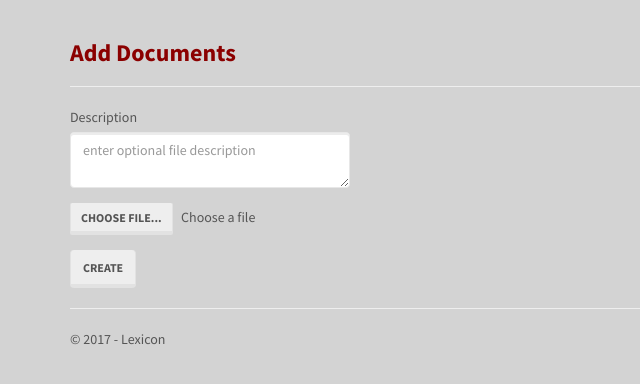
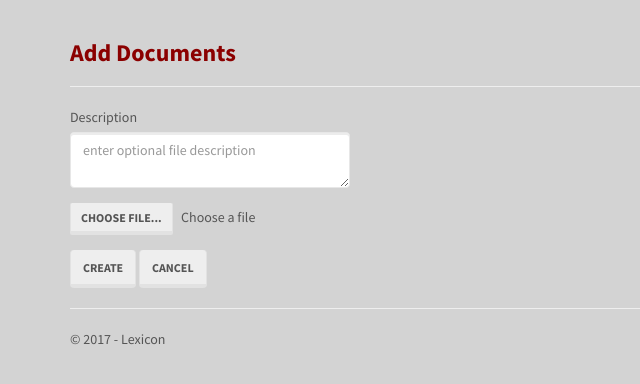
Before and after one commit to EyeQube/Lexicon_LMS, an ASP.NET MVC app: template Lexicon_LMS/Views/Document/AddFileToSystem.cshtml in a window 1280 px wide. Shown: the part 54-438 px from the top of the page, without its empty margins (0-640 px from the left). Run offline with ASP.NET Core 8 and stand-ins for ASP.NET MVC 5, Linux system fonts and the light colour scheme; the template is opened without the code that fills it, so the values that code supplies are empty; the project's own start-up code is not run, and a stand-in starts its controllers and pages; some libraries are stand-ins or nearby versions.

Commit message:
mixComit

```diff
--- a/Lexicon_LMS/Content/Site.css
+++ b/Lexicon_LMS/Content/Site.css
@@ -169,7 +169,7 @@ h3, h2 {
 }
 
 .btn-link {
-    text-transform: capitalize;
+    text-transform: none;
 }
 
 #inputFileName {
--- a/Lexicon_LMS/Views/Document/AddFileToSystem.cshtml
+++ b/Lexicon_LMS/Views/Document/AddFileToSystem.cshtml
@@ -34,6 +34,7 @@
     </div>
     <div class="form-group">
          <input type="submit" value="Create" class="btn btn-default" />
+        <a href="@TempData["ReturnUrl"]" class="btn btn-default">Cancel</a>
     </div>
 }
 
--- a/Lexicon_LMS/Views/Home/Course.cshtml
+++ b/Lexicon_LMS/Views/Home/Course.cshtml
@@ -171,7 +171,7 @@
     <div class="col-sm-12">
         <div class="row">
             <hr />
-            <strong><a href="#" class="btn btn-link headling-users" data-toggle="collapse" data-target=".users">Course students</a></strong><br />
+            <strong><a href="#" class="btn btn-link headling-users" data-toggle="collapse" data-target=".users">Course student</a></strong><br />
             @if (User.IsInRole(Role.Teacher))
             {
                 @Html.ActionLink("Add new student", "Register", "Account", routeValues: new { role = Role.Student, courseid = Model.Id }, htmlAttributes: new { @class = "btn btn-default btn-sm btn-side" })
```
